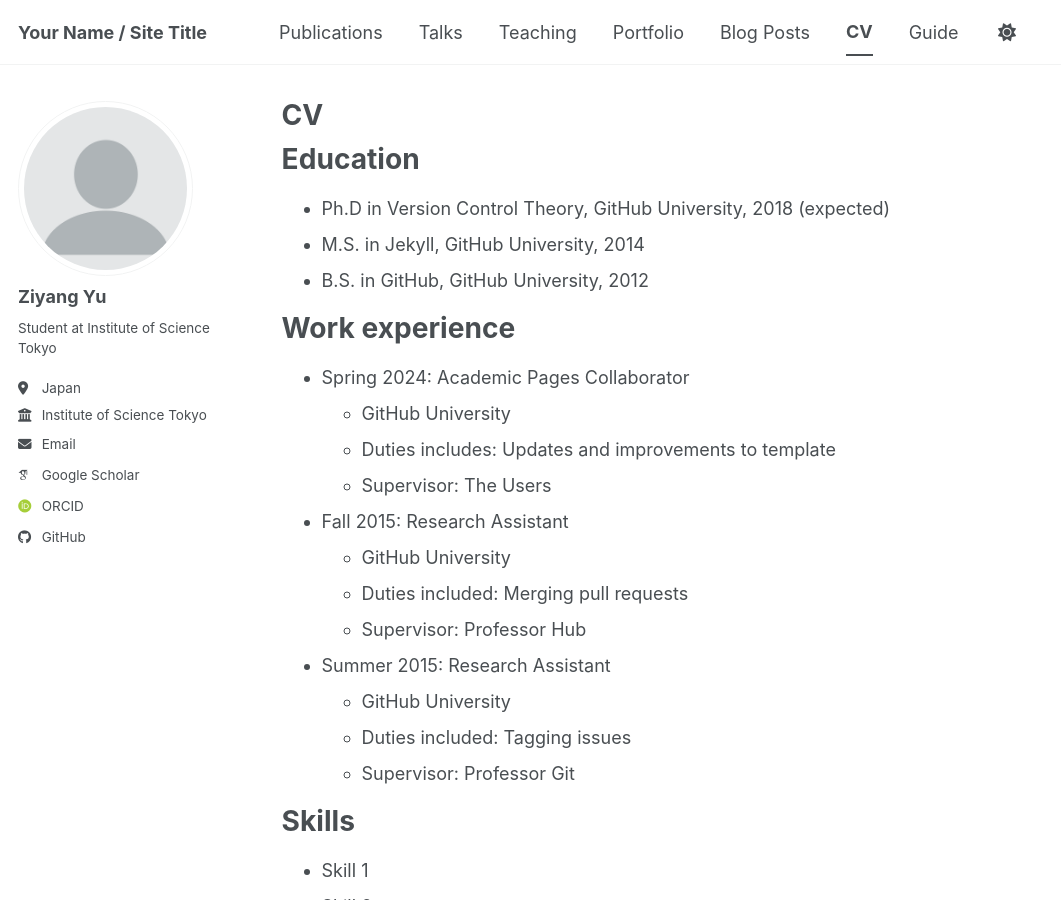
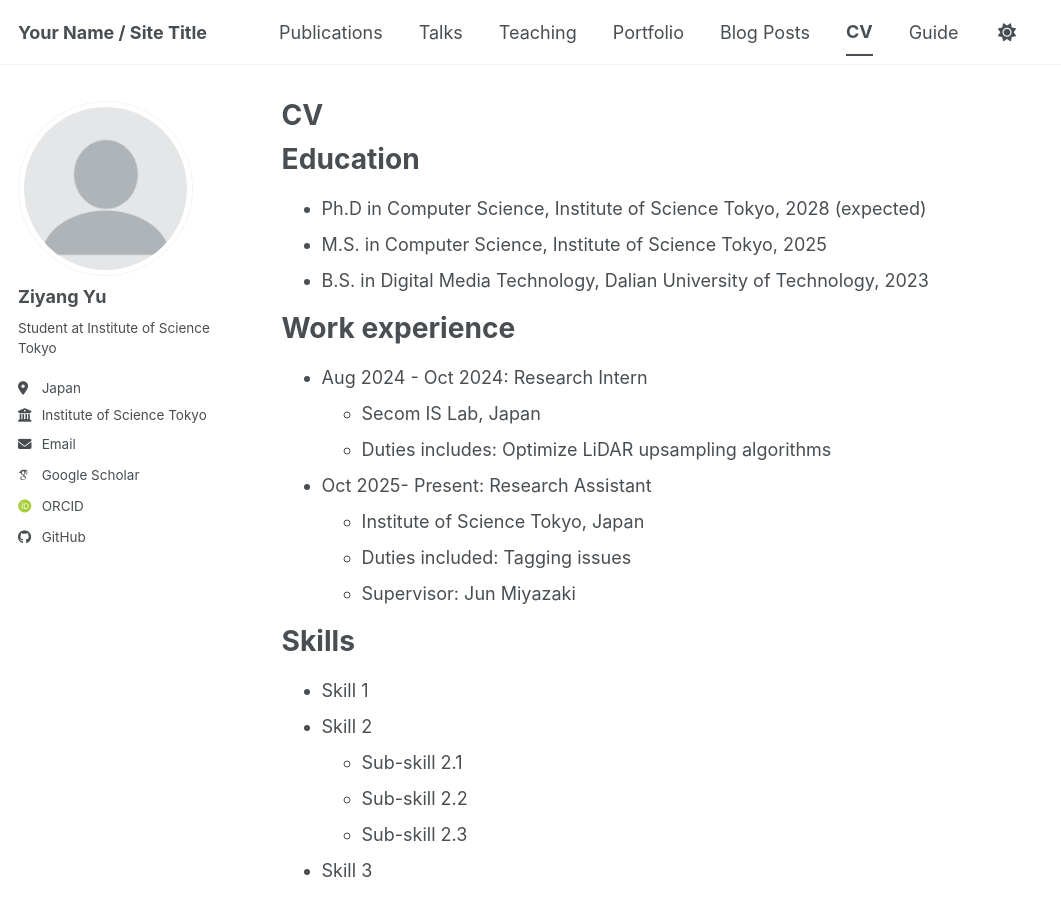
Before and after one commit to SuperShrimp/supershrimp.github.io, a Jekyll site: the page built from _pages/cv.md, in a window 1280 px wide and 900 px high. Shown: the whole window, without its empty margins (0-1061 px from the left). Built offline with Jekyll 4.4.1, drawn with Linux system fonts in a browser that asks for light colours; some web fonts are replaced; a script bundle is joined from its source files by our own code; library files that are not in the unit come from our copies.

Commit message:
update cv (under construction)

```diff
--- a/_pages/cv.md
+++ b/_pages/cv.md
@@ -11,26 +11,21 @@
 
 Education
 ======
-* Ph.D in Version Control Theory, GitHub University, 2018 (expected)
-* M.S. in Jekyll, GitHub University, 2014
-* B.S. in GitHub, GitHub University, 2012
+* Ph.D in Computer Science, Institute of Science Tokyo, 2028 (expected)
+* M.S. in Computer Science, Institute of Science Tokyo, 2025
+* B.S. in Digital Media Technology, Dalian University of Technology, 2023
 
 Work experience
 ======
-* Spring 2024: Academic Pages Collaborator
-  * GitHub University
-  * Duties includes: Updates and improvements to template
-  * Supervisor: The Users
+* Aug 2024 - Oct 2024: Research Intern
+  * Secom IS Lab, Japan
+  * Duties includes: Optimize LiDAR upsampling algorithms
+  <!-- * Supervisor: The Users -->
 
-* Fall 2015: Research Assistant
-  * GitHub University
-  * Duties included: Merging pull requests
-  * Supervisor: Professor Hub
-
-* Summer 2015: Research Assistant
-  * GitHub University
+* Oct 2025- Present: Research Assistant
+  * Institute of Science Tokyo, Japan
   * Duties included: Tagging issues
-  * Supervisor: Professor Git
+  * Supervisor: Jun Miyazaki
 
 Skills
 ======
```
Also changed, not shown: _pages/about.md (+3 -2 lines).
